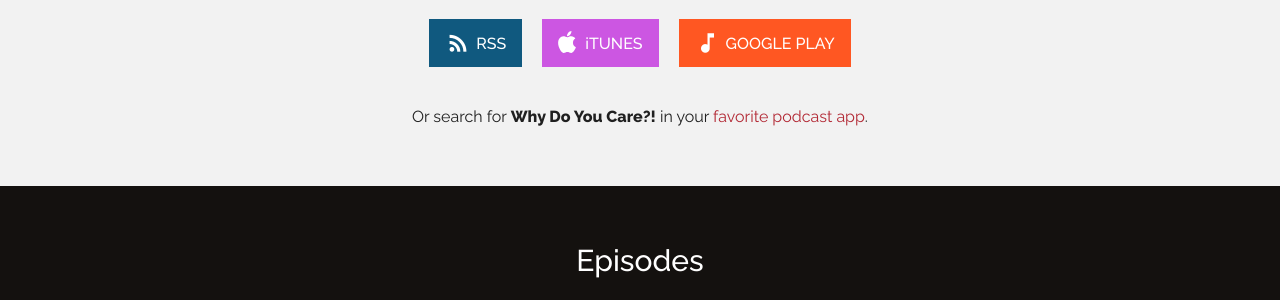
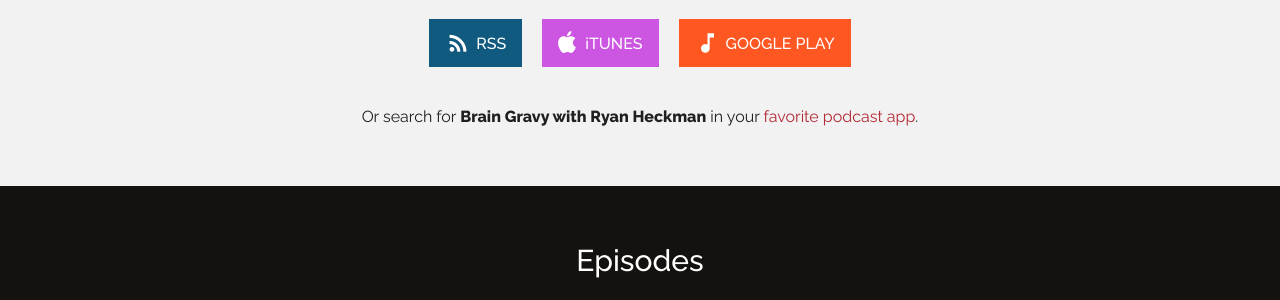
Before and after one commit to rynoctopus/braingravy, a Jekyll site: the page built from index.html, in a window 1280 px wide. Shown: the part 954-1254 px from the top of the page. Built offline with Jekyll 4.4.1, drawn with Linux system fonts in a browser that asks for light colours; nearby versions of some CDN libraries.

Commit message:
Changed WDTC to BG

```diff
--- a/_includes/listen-box.html
+++ b/_includes/listen-box.html
@@ -8,5 +8,5 @@
 	<a class="btn btn--rss" href="/podcast.rss"><i class="material-icons">rss_feed</i>RSS</a>
 	<a class="btn btn--itunes" href="https://itunes.apple.com/us/podcast/why-do-you-care-!/id1071704530?mt=2"><i><img style="position: relative; top: -1px; width: 18px;" src="/assets/apple-logo.svg" alt="iTunes"></i>&nbsp;<span style="text-transform: lowercase;">i</span>Tunes</a>
 	<a class="btn btn--google" href="https://play.google.com/music/m/Iujmidz6xmr7avdr3rm35ophf2q?t=Why_Do_You_Care"><i class="material-icons">music_note</i>Google Play</a>
-	<p style="width: 100%; margin: 0; margin-top: 20px; font-size: 16px; text-align: center;">Or search for <strong>Why Do You Care?!</strong> in your <a href="https://overcast.fm/">favorite podcast app</a>.</p>
+	<p style="width: 100%; margin: 0; margin-top: 20px; font-size: 16px; text-align: center;">Or search for <strong>Brain Gravy with Ryan Heckman</strong> in your <a href="https://overcast.fm/">favorite podcast app</a>.</p>
 </div>
```
